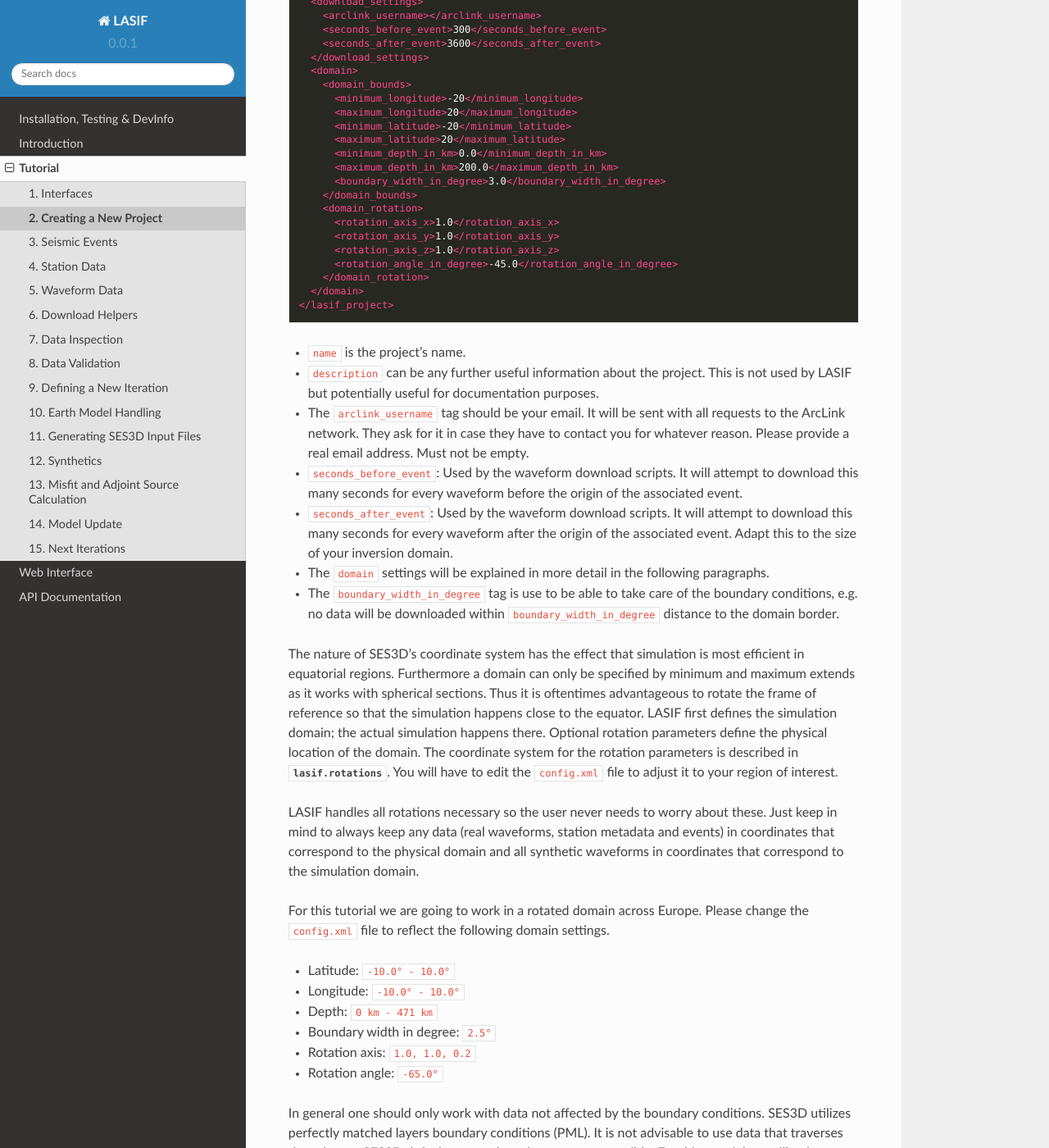
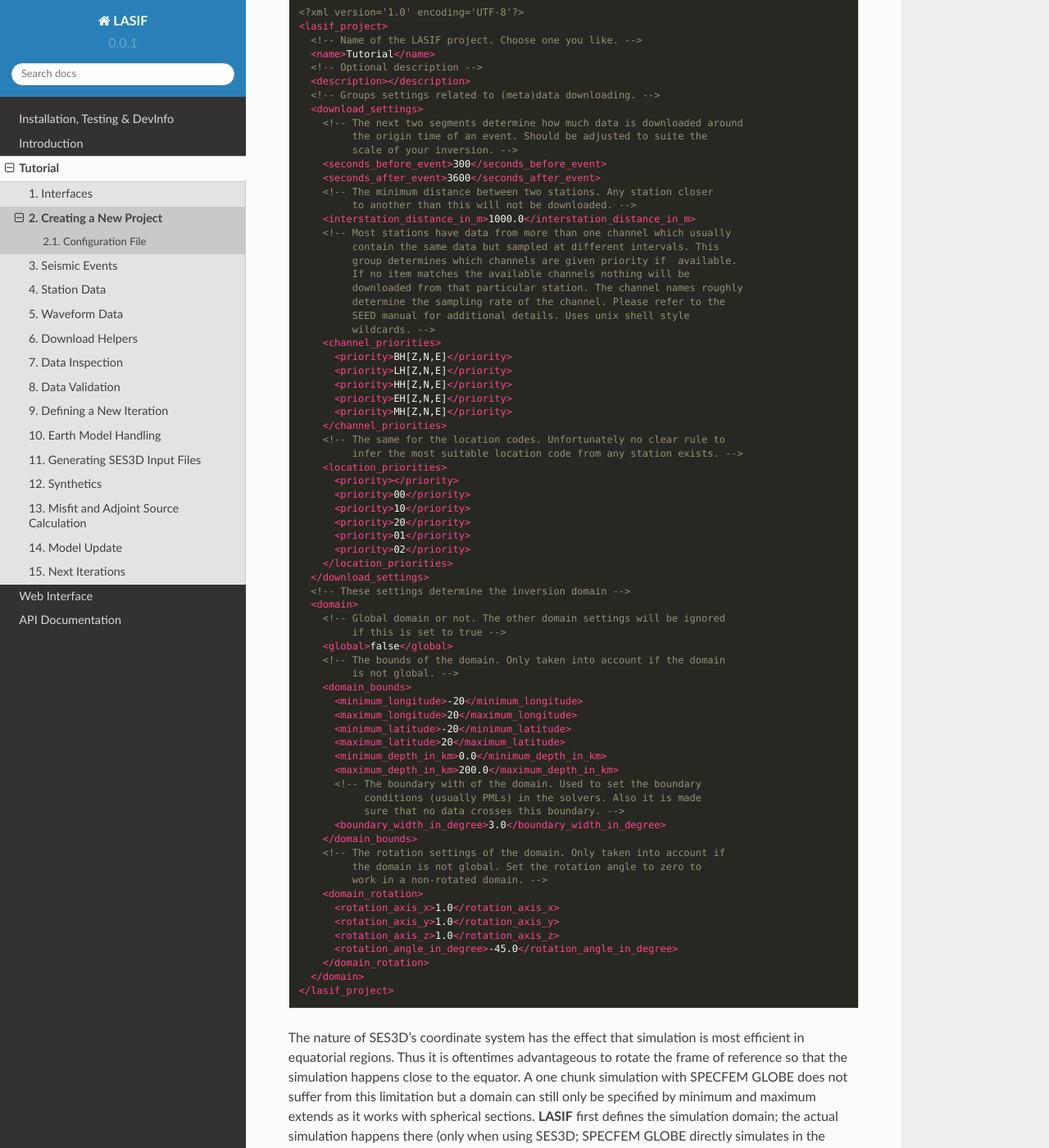
Before and after one commit to krischer/LASIF, a Sphinx documentation site: the page built from doc/tutorial/01_creating_a_new_project.rst, in a window 1280 px wide and 1400 px high, scrolled down 1046 px. Shown: the whole window at 82% size. Built offline with Sphinx 7.4.7 and the Read the Docs theme 2.0.0, drawn with Linux system fonts in a browser that asks for light colours; formulas are drawn with MathJax 3; pages that are not in the unit, such as notebooks, are missing from menus; some of the changed text lies outside the part shown.

Commit message:
Updated config.xml documentation.

```diff
--- a/doc/tutorial/01_creating_a_new_project.rst
+++ b/doc/tutorial/01_creating_a_new_project.rst
@@ -2,7 +2,7 @@ Creating a New Project
 ----------------------
 
 The necessary first step, whether for starting a new inversion or migrating an
-already existing inversion to LASIF, is to create a new project with the
+already existing inversion to **LASIF**, is to create a new project with the
 :code:`lasif init_project` command. In this  tutorial we will work with a
 project called **Tutorial**. The :code:`lasif init_project` command will
 create a  new folder in whichever directory the command is executed in.
@@ -17,7 +17,7 @@ create a  new folder in whichever directory the command is executed in.
 This will create the following directory structure. A **LASIF** project is
 defined by the files it contains. All information it requires will be
 assembled from the available data. In the course of this tutorial you will
-learn what piece of data belongs where.
+learn what piece of data belongs where and how LASIF interacts with it.
 
 .. code-block:: none
 
@@ -41,24 +41,66 @@ learn what piece of data belongs where.
     ├── WAVEFIELDS
     └── config.xml
 
+Configuration File
+^^^^^^^^^^^^^^^^^^
 
 Each project stores its configuration values in the **config.xml** file; the
 location of this file also determines the root folder of the project. It is
-a simple, self-explanatory XML format. Immediately after the project has been
-initialized it looks akin to the following:
+a simple, self-explanatory XML format. Please refer to the comments in the
+XML file to infer the meaning of the different settings. Immediately after the
+project has been initialized it looks akin to the following:
 
 .. code-block:: xml
 
     <?xml version='1.0' encoding='UTF-8'?>
     <lasif_project>
+      <!-- Name of the LASIF project. Choose one you like. -->
       <name>Tutorial</name>
+      <!-- Optional description -->
       <description></description>
+      <!-- Groups settings related to (meta)data downloading. -->
       <download_settings>
-        <arclink_username></arclink_username>
+        <!-- The next two segments determine how much data is downloaded around
+             the origin time of an event. Should be adjusted to suite the
+             scale of your inversion. -->
         <seconds_before_event>300</seconds_before_event>
         <seconds_after_event>3600</seconds_after_event>
+        <!-- The minimum distance between two stations. Any station closer
+             to another than this will not be downloaded. -->
+        <interstation_distance_in_m>1000.0</interstation_distance_in_m>
+        <!-- Most stations have data from more than one channel which usually
+             contain the same data but sampled at different intervals. This
+             group determines which channels are given priority if  available.
+             If no item matches the available channels nothing will be
+             downloaded from that particular station. The channel names roughly
+             determine the sampling rate of the channel. Please refer to the
+             SEED manual for additional details. Uses unix shell style
+             wildcards. -->
+        <channel_priorities>
+          <priority>BH[Z,N,E]</priority>
+          <priority>LH[Z,N,E]</priority>
+          <priority>HH[Z,N,E]</priority>
+          <priority>EH[Z,N,E]</priority>
+          <priority>MH[Z,N,E]</priority>
+        </channel_priorities>
+        <!-- The same for the location codes. Unfortunately no clear rule to
+             infer the most suitable location code from any station exists. -->
+        <location_priorities>
+          <priority></priority>
+          <priority>00</priority>
+          <priority>10</priority>
+          <priority>20</priority>
+          <priority>01</priority>
+          <priority>02</priority>
+        </location_priorities>
       </download_settings>
+      <!-- These settings determine the inversion domain -->
       <domain>
+        <!-- Global domain or not. The other domain settings will be ignored
+             if this is set to true -->
+        <global>false</global>
+        <!-- The bounds of the domain. Only taken into account if the domain
+             is not global. -->
         <domain_bounds>
           <minimum_longitude>-20</minimum_longitude>
           <maximum_longitude>20</maximum_longitude>
@@ -66,8 +108,14 @@ initialized it looks akin to the following:
           <maximum_latitude>20</maximum_latitude>
           <minimum_depth_in_km>0.0</minimum_depth_in_km>
           <maximum_depth_in_km>200.0</maximum_depth_in_km>
+          <!-- The boundary with of the domain. Used to set the boundary
+               conditions (usually PMLs) in the solvers. Also it is made
+               sure that no data crosses this boundary. -->
           <boundary_width_in_degree>3.0</boundary_width_in_degree>
         </domain_bounds>
+        <!-- The rotation settings of the domain. Only taken into account if
+             the domain is not global. Set the rotation angle to zero to
+             work in a non-rotated domain. -->
         <domain_rotation>
           <rotation_axis_x>1.0</rotation_axis_x>
           <rotation_axis_y>1.0</rotation_axis_y>
@@ -77,38 +125,21 @@ initialized it looks akin to the following:
       </domain>
     </lasif_project>
 
+The nature of SES3D's coordinate system has the effect that simulation is most
+efficient in equatorial regions. Thus it is oftentimes  advantageous to rotate
+the frame of reference so that the simulation happens close to the equator.
+A one chunk simulation with SPECFEM GLOBE does not suffer from this limitation
+but a domain can still only be specified by minimum and maximum extends as it
+works with spherical sections.
+**LASIF** first defines the simulation domain; the actual simulation happens
+there (only when using SES3D; SPECFEM GLOBE directly simulates in the
+rotated domain). Optional rotation parameters define the physical location of
+the domain. The coordinate system for the rotation parameters is described in
+:py:mod:`lasif.rotations`.  You will have to edit the ``config.xml`` file to
+adjust it to your region of interest.
 
-* ``name`` is the project's name.
-* ``description`` can be any further useful information about the project. This
-  is not used by LASIF but potentially useful for documentation purposes.
-* The ``arclink_username`` tag should be your email. It will be sent with all
-  requests to the ArcLink network. They ask for it in case they have to contact
-  you for whatever reason. Please provide a real email address. Must not be
-  empty.
-* ``seconds_before_event``: Used by the waveform download scripts. It will
-  attempt to download this many seconds for every waveform before the origin of
-  the associated event.
-* ``seconds_after_event``: Used by the waveform download scripts. It will
-  attempt to download this many seconds for every waveform after the origin of
-  the associated event. Adapt this to the size of your inversion domain.
-* The ``domain`` settings will be explained in more detail in the following
-  paragraphs.
-* The ``boundary_width_in_degree`` tag is use to be able to take care of the
-  boundary conditions, e.g. no data will be downloaded within
-  ``boundary_width_in_degree`` distance to the domain border.
-
-The nature of SES3D's coordinate system has the effect that simulation is most
-efficient in equatorial regions. Furthermore a domain can only be  specified by
-minimum and maximum extends as it works with spherical sections. Thus it is
-oftentimes  advantageous to rotate the frame of reference so that the
-simulation happens close to the equator. LASIF first defines the simulation
-domain; the actual simulation happens there. Optional rotation parameters
-define the physical location of the domain. The coordinate system for the
-rotation parameters is described in :py:mod:`lasif.rotations`.  You will have
-to edit the ``config.xml`` file to adjust it to your region of interest.
-
-LASIF handles all rotations necessary so the user never needs to worry about
-these. Just keep in mind to always keep any data (real waveforms, station
+**LASIF** handles all rotations necessary so the user never needs to worry
+about these. Just keep in mind to always keep any data (real waveforms, station
 metadata and events) in coordinates that correspond to the physical domain and
 all synthetic waveforms in coordinates that correspond to the simulation
 domain.
@@ -154,44 +185,3 @@ defined boundary width.
     The map projection and zoom should automatically adjust so it is suitable
     for the dimensions and location of the chosen domain. If that is not the
     case please file an issue on the project's Github page.
-
-Assuming you carefully followed this part the ``config.xml`` file should
-look like this.
-
-.. code-block:: xml
-
-    <?xml version='1.0' encoding='UTF-8'?>
-    <lasif_project>
-      <name>Tutorial</name>
-      <description></description>
-      <download_settings>
-        <arclink_username></arclink_username>
-        <seconds_before_event>300</seconds_before_event>
-        <seconds_after_event>3600</seconds_after_event>
-      </download_settings>
-      <domain>
-        <domain_bounds>
-          <minimum_longitude>-10</minimum_longitude>
-          <maximum_longitude>10</maximum_longitude>
-          <minimum_latitude>-10</minimum_latitude>
-          <maximum_latitude>10</maximum_latitude>
-          <minimum_depth_in_km>0.0</minimum_depth_in_km>
-          <maximum_depth_in_km>471.0</maximum_depth_in_km>
-          <boundary_width_in_degree>2.5</boundary_width_in_degree>
-        </domain_bounds>
-        <domain_rotation>
-          <rotation_axis_x>1.0</rotation_axis_x>
-          <rotation_axis_y>1.0</rotation_axis_y>
-          <rotation_axis_z>0.2</rotation_axis_z>
-          <rotation_angle_in_degree>-65.0</rotation_angle_in_degree>
-        </domain_rotation>
-      </domain>
-    </lasif_project>
-
-
-.. note::
-
-    The true synthetic model is PREM with a small positive Gaussian anomaly  in
-    the center (latitude=longitude=0) at a depth of 70 km applied to the  P and
-    both S-wave velocities. The amplitude of the anomaly is 0.3 km/s with
-    the sigma being 200 km in horizontal and 50 km in the vertical direction.
```
Also changed, not shown: doc/tutorial/09_model_handling.rst (+10 -0 lines), 1 other file.
